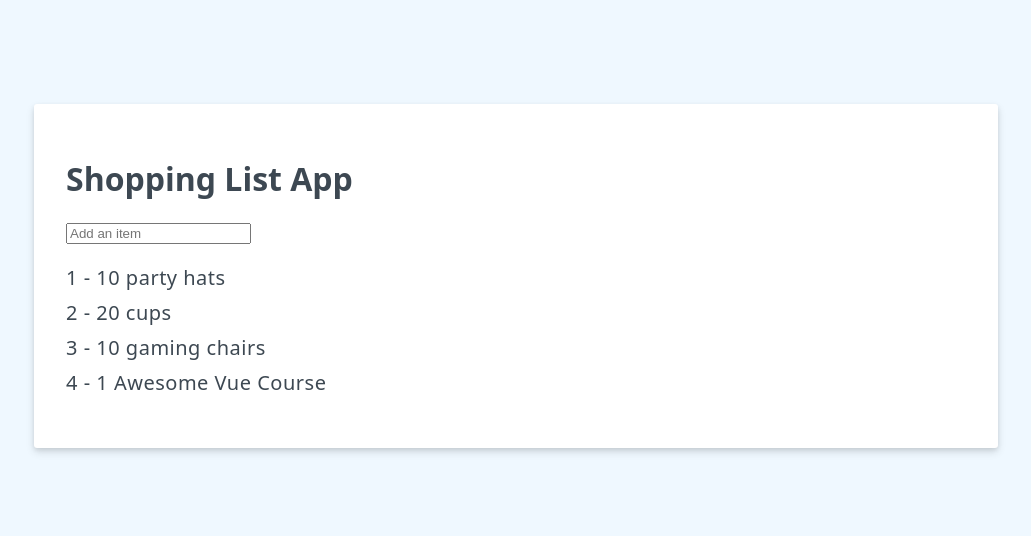
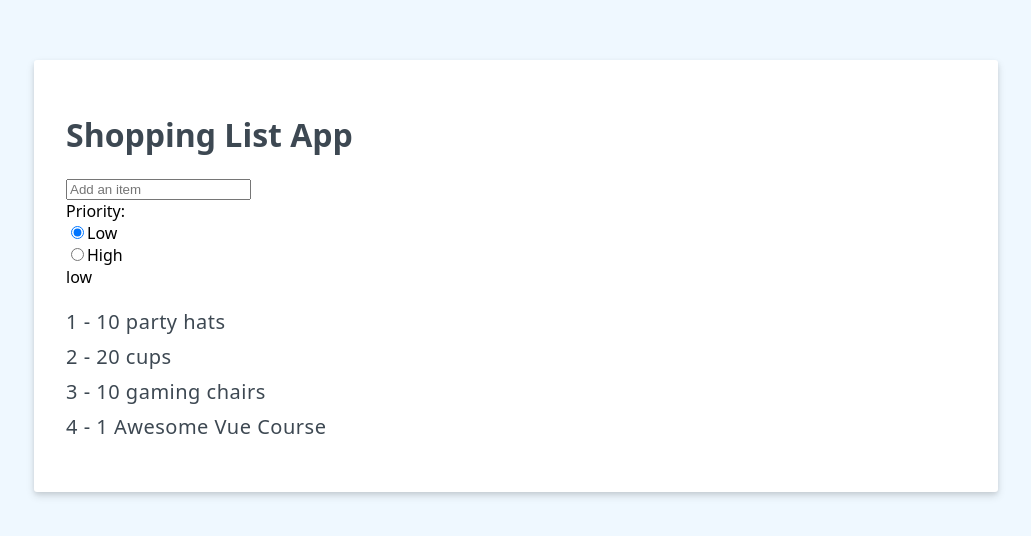
Before and after one commit to azamatkhabibullaev/vue3-composition-api, a Vue app: page / in a window 1280 px wide. Shown: the part 124-660 px from the top of the page, without its empty margins (124-1155 px from the left). Built offline with nearby package versions, Linux system fonts and the light colour scheme.

Commit message:
User input radio

```diff
--- a/src/App.vue
+++ b/src/App.vue
@@ -11,16 +11,28 @@ const items = ref([
 ])
 
 const newItem = ref('')
+const newItemPriority = ref('low')
 </script>
 
 <template>
   <h1>
     {{ header }}
   </h1>
-  <input v-model.lazy="newItem" type="text" placeholder="Add an item">
-  <!-- lazy, trim, number, enter -->
-  <br>
-  {{ newItem }}
+  <div class="input-group">
+    <input v-model="newItem" type="text" placeholder="Add an item">
+  </div>
+
+  Priority:
+  <div class="input-group">
+    <input type="radio" name="priority" id="low" v-model="newItemPriority" value="low">
+    <label for="low">Low</label>
+  </div>
+  <div class="input-group">
+    <input type="radio" name="priority" id="high" v-model="newItemPriority" value="high">
+    <label for="high">High</label>
+  </div>
+  {{ newItemPriority }}
+
   <ul>
     <li v-for="({ id, label }, index) in items" :key="id">
       {{ index + 1 }} - {{ label }}
```
